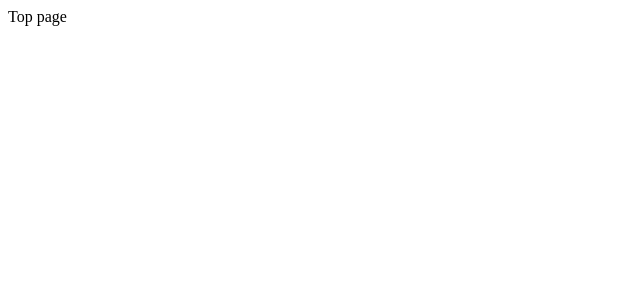
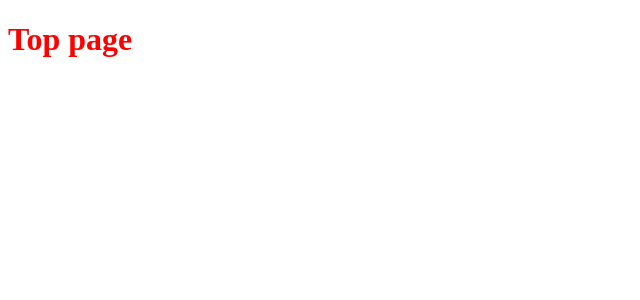
Before and after one commit to Shin-Taro/next-template, a Next.js app: page / in a window 1280 px wide. Shown: the top 300 px of the page, without its empty margins (0-640 px from the left). Built offline with nearby package versions, Linux system fonts and the light colour scheme.

Commit message:
feat: add Home template

```diff
--- /dev/null
+++ b/components/templates/Home/index.tsx
@@ -0,0 +1,8 @@
+import { FC } from "react";
+import styled from "styled-components";
+
+export const HomeTemplate: FC = () => <Title>Top page</Title>;
+
+const Title = styled.h1`
+  color: red;
+`;
--- a/pages/index.tsx
+++ b/pages/index.tsx
@@ -1,5 +1,6 @@
 import type { NextPage } from "next";
+import { HomeTemplate } from "../components/templates/Home";
 
-const Home: NextPage = () => <div>Top page</div>;
+const Home: NextPage = () => <HomeTemplate />;
 
 export default Home;
```
